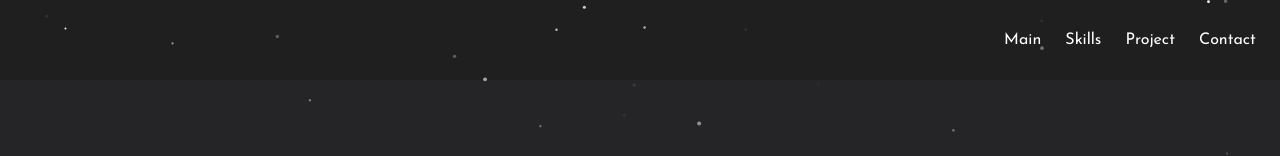
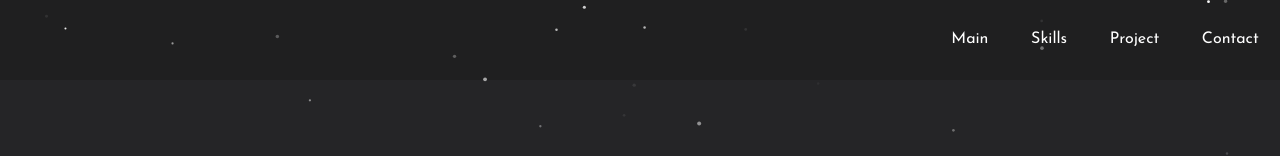
Before and after one commit to iliik/cv, a React (Create React App) app: page / in a window 1280 px wide. Shown: the top 156 px of the page. Built offline with nearby package versions, Linux system fonts and the light colour scheme; a web font is replaced by a local one.

Commit message:
nav-sass

```diff
--- a/src/nav/Nav.module.scss
+++ b/src/nav/Nav.module.scss
@@ -1,20 +1,24 @@
 @import ".././common/styles/sass/variabls";
+@import ".././common/styles/sass/mixins";
 
 .nav {
-  width: 300px;
-  display: flex;
-  justify-content: space-evenly;
+  width: 350px;
   z-index: 99;
-  & a {
+  @include flex(row, space-around, stretch, nowrap);
+
+  a {
+    @include text($TitleFontFamily, 16px, 1.2);
+    font-weight: 400;
+    cursor: pointer;
     color: $textColor;
-    text-decoration: none;
-    font-family: 'Josefin Sans', sans-serif;
-    &:hover{
+
+    &:hover {
       text-decoration: none;
       color: $primaryColor;
     }
   }
-  .active{
+
+  .active {
     color: $primaryColor;
   }
 }
```
